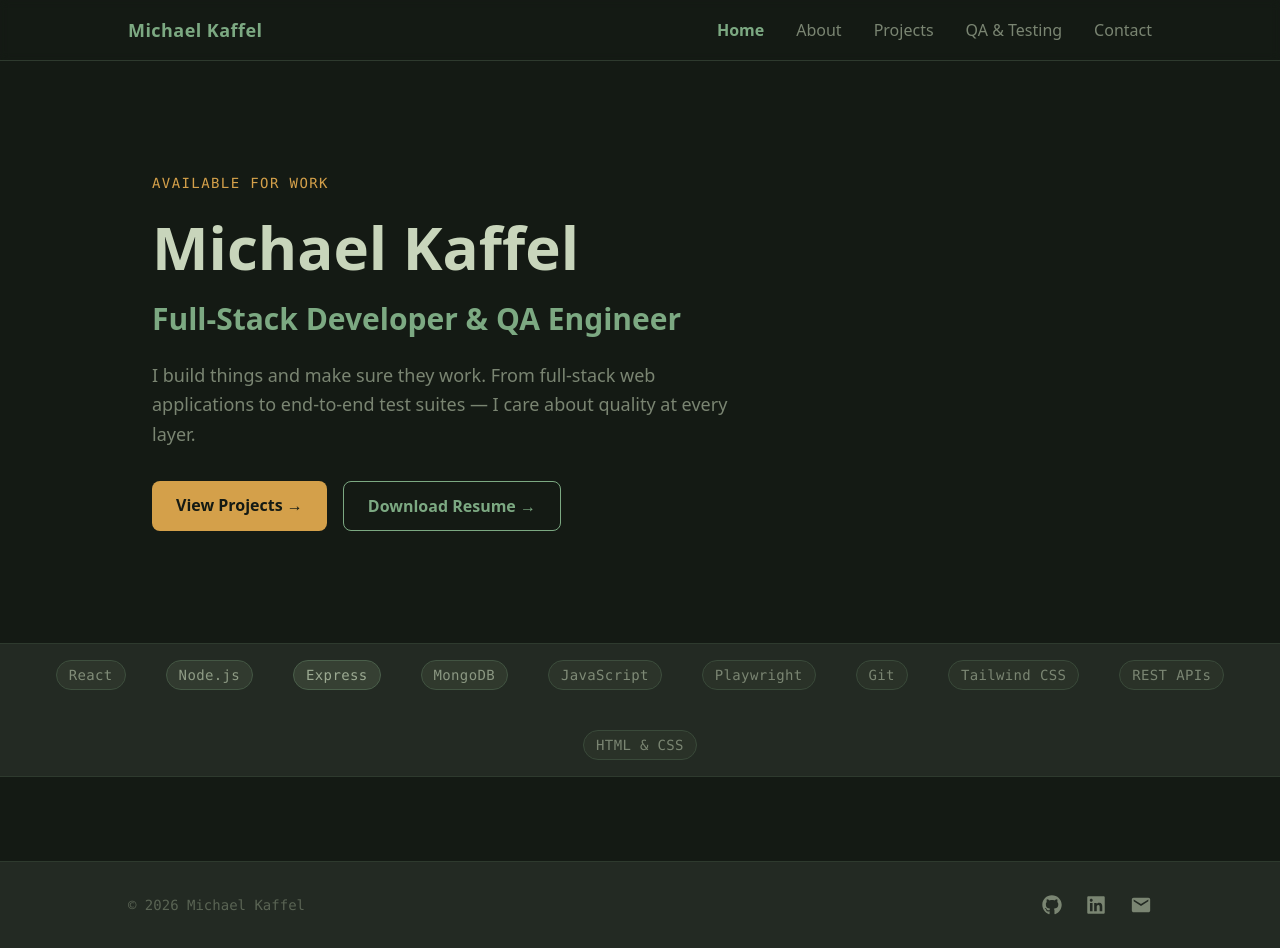
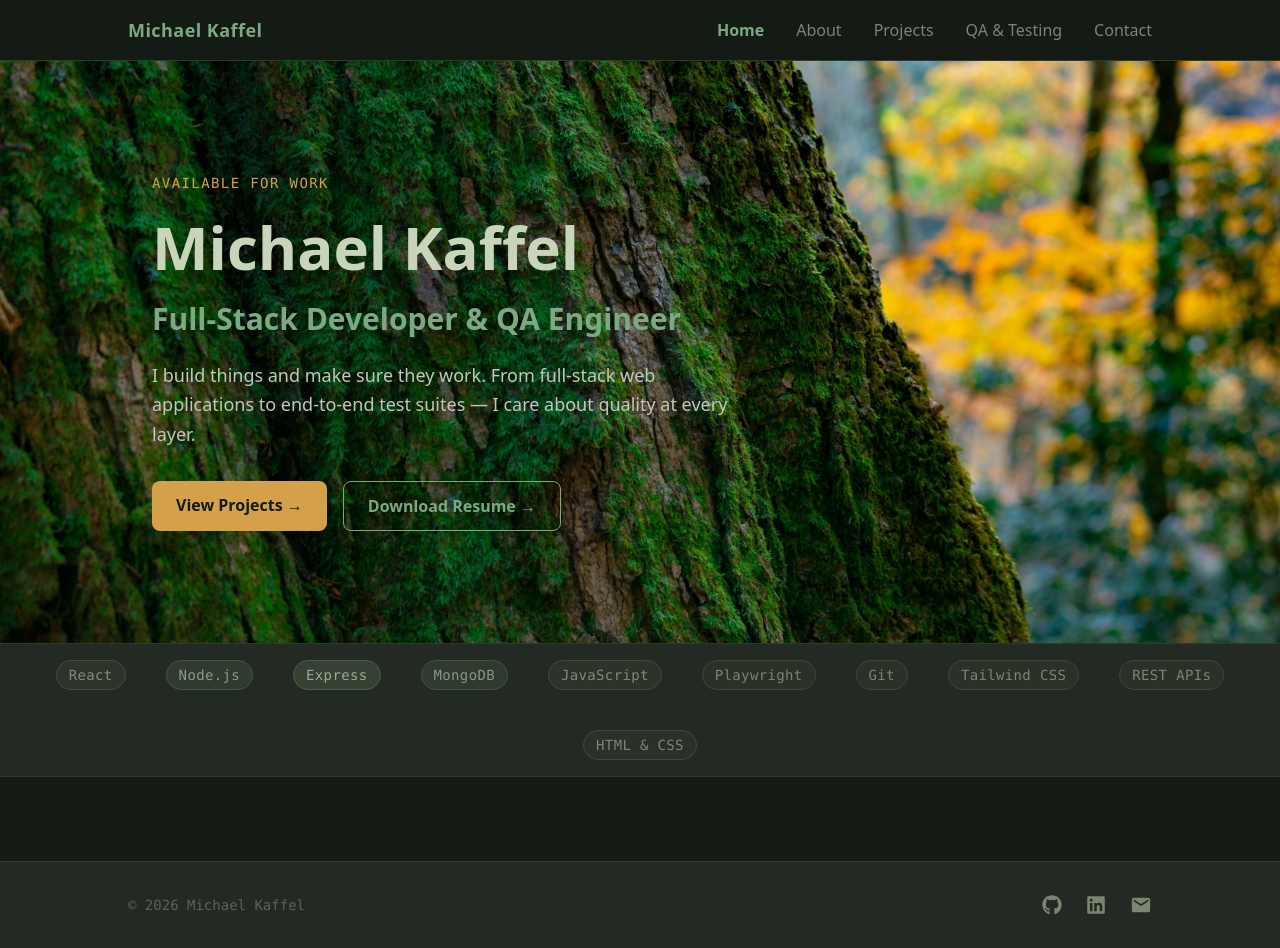
Before and after one commit to michaelkaffel/portfolio, a React (Vite) app: page / in a window 1280 px wide. Built offline with nearby package versions, Linux system fonts and the light colour scheme.

Commit message:
Added a background hero to home

```diff
--- a/src/index.css
+++ b/src/index.css
@@ -13,6 +13,7 @@
   /* Text */
   --moss-text-primary: #c8d5bb;   /* headings, primary content */
   --moss-text-secondary: #7a8572; /* body, descriptions */
+  --moss-text-tertiary: #c2c7be;
   --moss-text-muted: #5a6454;     /* placeholders, disabled */
 
   /* Accents */
--- a/src/pages/Home.jsx
+++ b/src/pages/Home.jsx
@@ -1,6 +1,7 @@
 import { Link } from 'react-router-dom';
 import ShimmerTags from '../components/ShimmerTags';
 import useDocumentTitle from '../hooks/useDocumentTitle';
+import heroBg from '../assets/images/hero-bg.jpg';
 
 const skills = [
     'React', 'Node.js', 'Express', 'MongoDB', 'JavaScript', 'Playwright', 'Git', 'Tailwind CSS', 'REST APIs', 'HTML & CSS']
@@ -12,7 +13,14 @@ const Home = () => {
         <div className='min-h-screen'>
 
             {/* Hero */}
-            <section className='max-w-5xl mx-auto px-6 py-28 flex flex-col items-start gap-6'>
+            <section
+                className='relative bg-cover bg-center'
+                style={{ backgroundImage: `url(${heroBg})` }}
+            >
+                {/* Dark overlay — adjust opacity to taste */}
+                <div className='absolute inset-0 bg-moss-deep/80' />
+
+                <div className='relative max-w-5xl mx-auto px-6 py-28 flex flex-col items-start gap-6'>
                     <p className='text-moss-amber font-mono text-sm tracking-widest uppercase'>
                         Available for work
                     </p>
@@ -22,7 +30,7 @@ const Home = () => {
                     <h2 className='text-2xl sm:text-3xl font-semibold text-moss-green'>
                         Full-Stack Developer & QA Engineer
                     </h2>
-                <p className='text-lg text-moss-text-secondary max-w-xl leading-relaxed'>
+                    <p className='text-lg text-moss-text-tertiary max-w-xl leading-relaxed'>
                         I build things and make sure they work. From full-stack web applications
                         to end-to-end test suites — I care about quality at every layer.
                     </p>
@@ -42,6 +50,7 @@ const Home = () => {
                             Download Resume →
                         </a>
                     </div>
+                </div>
             </section>
 
             {/* Skills Strip */}
--- a/tailwind.config.js
+++ b/tailwind.config.js
@@ -17,6 +17,7 @@ export default {
         'moss-text': {
           primary: 'var(--moss-text-primary)',
           secondary: 'var(--moss-text-secondary)',
+          tertiary: 'var(--moss-text-tertiary)',
           muted: 'var(--moss-text-muted)',
         },
         'moss-green': {
```
Also changed, not shown: src/assets/images/hero-bg.jpg. Lines whose indentation alone changed are shown as unchanged.
